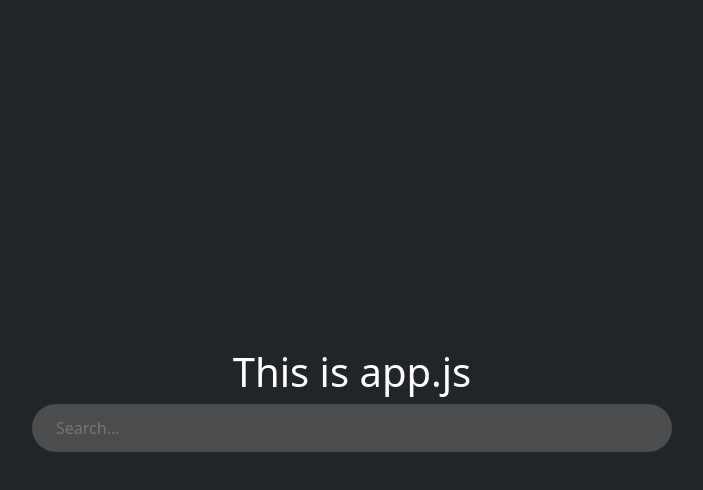
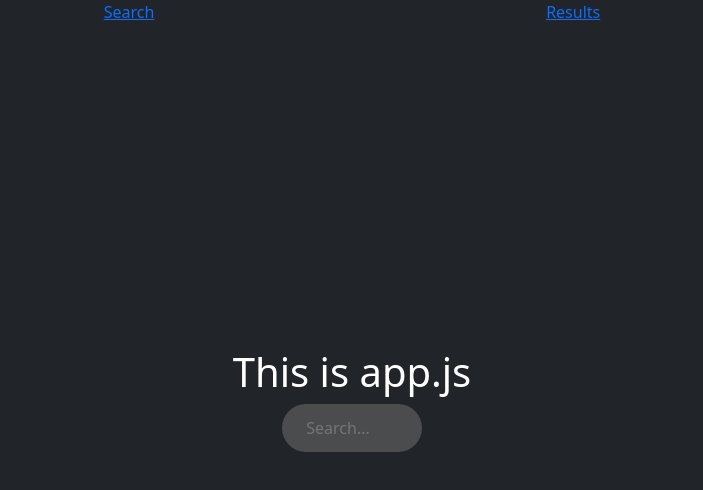
Before and after one commit to grzegorzxpatyk/image-search-app, a React (Create React App) app: page / in a window 1280 px wide. Shown: the top 490 px of the page, without its empty margins (288-991 px from the left). Built offline with nearby package versions, Linux system fonts and the light colour scheme.

Commit message:
add navbar for development and Outlet component to App.js

```diff
--- a/src/App.js
+++ b/src/App.js
@@ -1,10 +1,15 @@
+import { NavLink, Outlet } from 'react-router-dom';
 import './App.scss';
-import Search from './routes/Search';
+
 function App() {
     return (
-        <>
-            <Search />
-        </>
+        <div className="d-flex justify-content-center align-items-center flex-column text-center text-white bg-dark h-100">
+            <nav className="d-flex flex-row justify-content-evenly w-100 fixed-top">
+                <NavLink to="/">Search</NavLink>
+                <NavLink to="/results">Results</NavLink>
+            </nav>
+            <Outlet />
+        </div>
     );
 }
 
```
